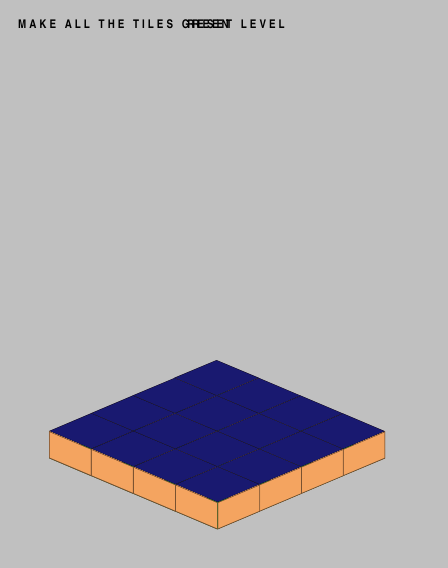
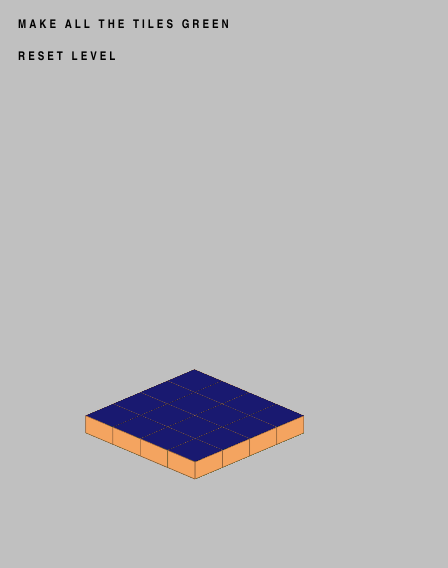
Before and after one commit to rickvanmook/js13k-dutch-dredge, a website: page src/index.html in a window 390 px wide. Shown: the whole page, 448 px wide, since content can reach past the window. Drawn offline with nearby package versions, Linux system fonts and the light colour scheme; files that its build step writes are made by us from their sources.

Commit message:
improved mobile friendliness

```diff
--- a/src/assets/scripts/gridCreator.js
+++ b/src/assets/scripts/gridCreator.js
@@ -65,11 +65,14 @@ function createCell(x,y) {
 	hitfieldEl.addEventListener('mouseover',onMouseOver);
 	hitfieldEl.addEventListener('mouseout', onMouseOut);
 	hitfieldEl.addEventListener('click', onClick);
+	hitfieldEl.addEventListener('touchend', onClick);
 
 	_cells.push(animationEl);
 }
 
-function onClick() {
+function onClick(e) {
+
+	e.preventDefault();
 
 	cellsAction(getCell(this.x,this.y), flipCell);
 
--- a/src/assets/styles/_shame.scss
+++ b/src/assets/styles/_shame.scss
@@ -23,15 +23,32 @@ html {
 
 	position: absolute;
 	top: 6px;
-	left: 48%;
+	width: 100%;
+	text-align: center;
 }
 
 #W {
 	transform: translate(-50%, -50%);
 	position: absolute;
-	height: 150px;
 	top: 50%;
 	left: 50%;
+
+	overflow: hidden;
+
+	width: 504px;
+	height: 260px;
+
+
+}
+
+@media (max-width: 504px) {
+	#W{
+		transform: translate(-50%, -50%) scale(0.65);
+	}
+	#R {
+		position: relative;
+		text-align: left;
+	}
 }
 
 .cube {
@@ -39,6 +56,9 @@ html {
 	transform-style: preserve-3d;
 	transition: all .3s;
 	opacity: 0;
+	transform-origin: -70px 0;
+	left: 250px;
+	top: 15px;
 }
 
 .no {
--- a/src/index.html
+++ b/src/index.html
@@ -3,12 +3,13 @@
 <head>
 	<title>Dutch Dredge</title>
 	<link href="assets/styles/main.css" rel="stylesheet" type="text/css">
+	<meta name="viewport" content="width=device-width,initial-scale=1">
+
 	<!-- Added id P so we can reference it globally in JavaScript -->
 	<style id="P"></style>
 </head>
 <body>
 Make all the tiles green
-
 <p id="R">reset level</p>
 
 <!-- Added id W so we can reference it globally in JavaScript -->
```
